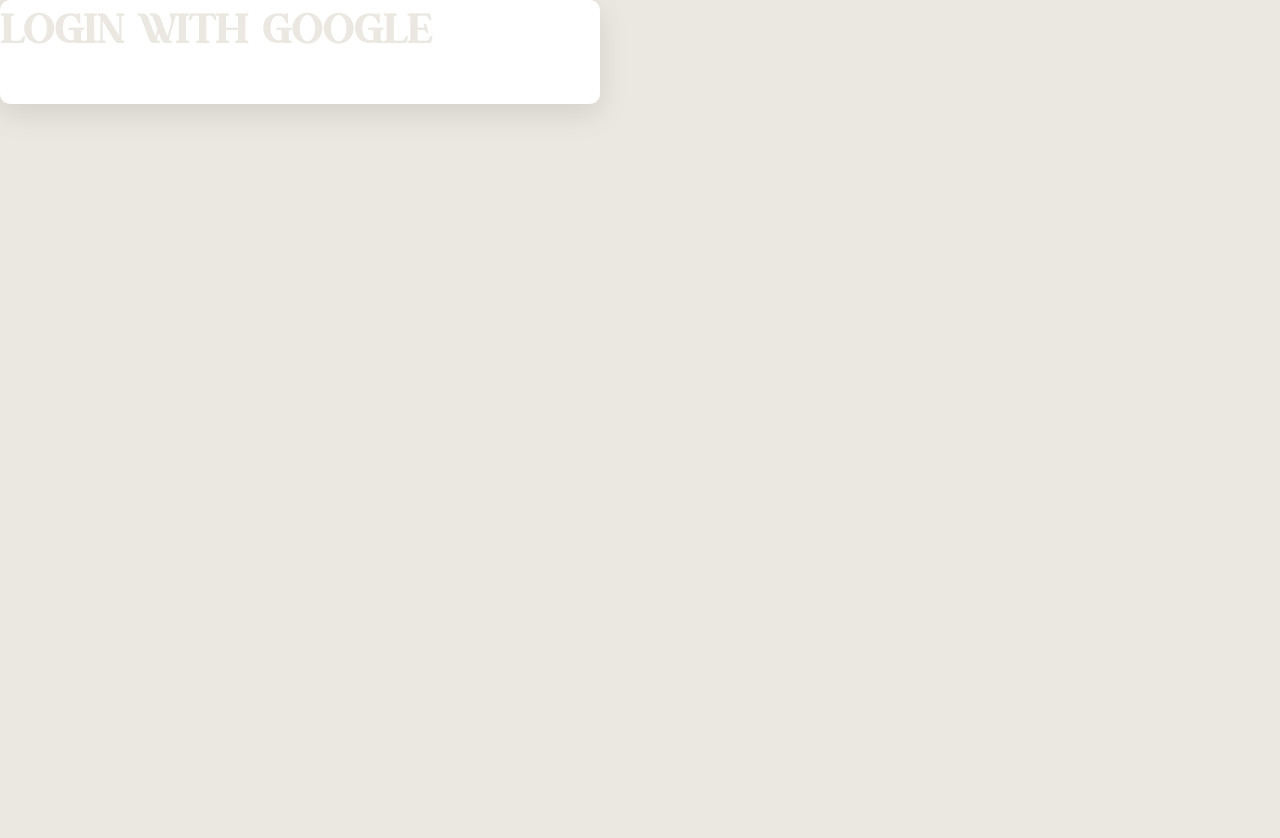
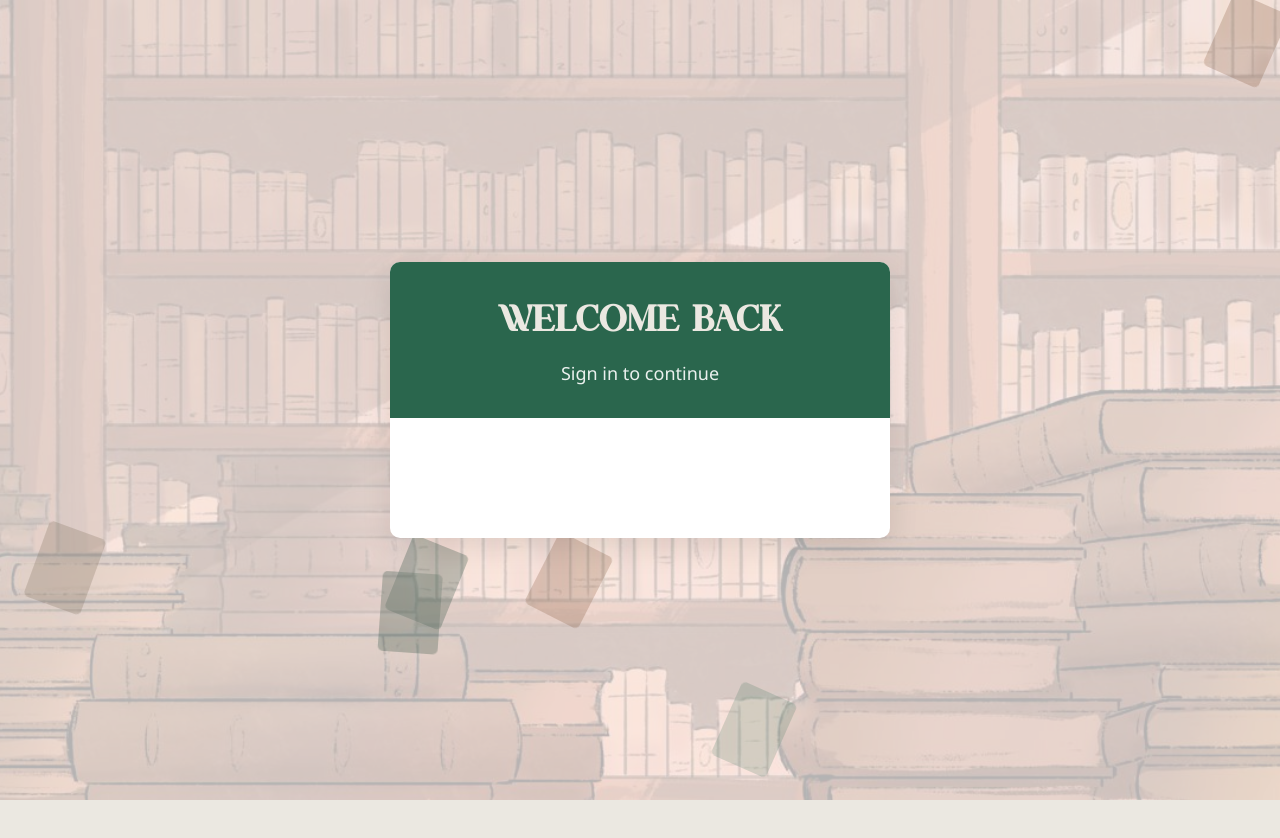
Before and after one commit to tamu-csce-capstone-2025-spring-hammond/Readers-Recs, a React (Create React App) app in the folder frontend/: page /login in a window 1280 px wide. Shown: the top 838 px of the page. Before the commit the page ends 800 px from the top, so only its background shows below. Built offline with nearby package versions, Linux system fonts and the light colour scheme.

Commit message:
style font size change

```diff
--- a/frontend/src/pages/login.jsx
+++ b/frontend/src/pages/login.jsx
@@ -1,6 +1,7 @@
 import React from "react";
 import { GoogleLogin } from "@react-oauth/google";
 import { useNavigate } from "react-router-dom";
+import '../style/style.css';
 
 const Login = () => {
   // Initialize useNavigate hook for navigation
@@ -23,9 +24,48 @@
   };
 
   return (
-    <div className="login-container">
-      <h1>Login with Google</h1>
-      <GoogleLogin onSuccess={handleSuccess} onError={handleFailure} />
+    <div className="login-page">
+      <div className="floating-books">
+        <div className="book"></div>
+        <div className="book"></div>
+        <div className="book"></div>
+        <div className="book"></div>
+        <div className="book"></div>
+        <div className="book"></div>
+        <div className="book"></div>
+      </div>
+      <div className="login-container">
+        <div className="login-header">
+          <h1>Welcome Back</h1>
+          <p>Sign in to continue</p>
+        </div>
+        <div className="login-content">
+          <div className="google-login-wrapper">
+            <GoogleLogin
+              onSuccess={handleSuccess}
+              onError={handleFailure}
+              theme="outline"
+              size="large"
+              text="signin_with"
+              width="350"
+              logo_alignment="center"
+              shape="rectangular"
+              custom_style={{
+                background: 'white',
+                color: '#2c5e4f',
+                border: '2px solid #2c5e4f',
+                borderRadius: '6px',
+                padding: '10px 20px',
+                width: '100%',
+                display: 'flex',
+                justifyContent: 'center',
+                alignItems: 'center',
+                fontWeight: '600'
+              }}
+            />
+          </div>
+        </div>
+      </div>
     </div>
   );
 };
--- a/frontend/src/style/sass/_login.scss
+++ b/frontend/src/style/sass/_login.scss
@@ -1,184 +1,106 @@
 .login-page {
   font-family: 'Open Sans', sans-serif;
-  background-color: $-tan;
+  background: url('../assets/libpic.jpg') center/cover no-repeat fixed;
   height: 100vh;
   display: flex;
   align-items: center;
   justify-content: center;
   margin: 0;
   padding: 0;
+  position: relative;
+  overflow: hidden;
+  z-index: 1;
 }
+
+.login-page::before {
+  content: '';
+  position: absolute;
+  top: 0;
+  left: 0;
+  width: 100%;
+  height: 100%;
+  background-color: rgba(255, 255, 255, 0.7);
+  z-index: 1;
+}
+
+.floating-books {
+  position: fixed;
+  width: 100%;
+  height: 100%;
+  top: 0;
+  left: 0;
+  pointer-events: none;
+  z-index: 1;
+  opacity: 0.5;
+}
+
+.book {
+  position: absolute;
+  width: 60px;
+  height: 80px;
+  background-color: $-rust-brown;
+  border-radius: 5px;
+  transform: rotate(10deg);
+  animation: float 15s linear infinite;
+  opacity: 0.5;
+}
+
+@keyframes float {
+  0% {
+    transform: translateY(100vh) translateX(0) rotate(10deg);
+    opacity: 0.3;
+  }
+  100% {
+    transform: translateY(-100px) translateX(0) rotate(10deg);
+    opacity: 1;
+  }
+}
+
+.book:nth-child(1) { left: 10%; background-color: $-brown; animation-duration: 18s; rotate: 10deg; animation-delay: 0.2s;}
+.book:nth-child(2) { left: 25%; background-color: $-dark-green; animation-duration: 22s; rotate: -6deg; }
+.book:nth-child(3) { left: 40%; background-color: $-dark-green; animation-duration: 19s;rotate: 12deg; animation-delay: 0.3s;}
+.book:nth-child(4) { left: 55%; background-color: $-rust-brown; animation-duration: 21s; rotate: 17deg;}
+.book:nth-child(5) { left: 70%; background-color: $-green;animation-duration: 25s; rotate: 14deg; animation-delay: 3s;}
+.book:nth-child(6) { left: 85%; background-color: $-dark-green; animation-duration: 20s; rotate: -23deg; animation-delay: 2s;}
+.book:nth-child(7) { left: 95%; background-color: $-rust-brown; animation-duration: 22s; rotate: 14deg; animation-delay: 10s; }
 
 .login-container {
   background-color: white;
   border-radius: 10px;
   box-shadow: 0 10px 30px rgba(0, 0, 0, 0.1);
   width: 90%;
-  max-width: 600px;
+  max-width: 500px;
   overflow: hidden;
+  z-index: 2;
+  position: relative;
 }
 
 .login-header {
-  background-color: $-dark-green;
+  background-color: $-green;
   color: white;
   padding: 30px 20px;
   text-align: center;
-
-  h1 {
-    font-family: 'Virust', 'Open Sans', sans-serif;
-    font-size: 42px;
-    margin-bottom: 10px;
-  }
-
-  p {
-    font-size: 28px;
-    opacity: 0.9;
-  }
 }
 
-.login-form {
-  padding: 30px 25px;
-
-  form {
-    width: 100%;
-  }
+.login-header h1 {
+  font-family: 'Virust', 'Open Sans', sans-serif;
+  font-size: 36px;
+  margin-bottom: 10px;
 }
 
-.form-group {
-  margin-bottom: 20px;
-
-  label {
-    display: block;
-    margin-bottom: 8px;
-    color: $-dark-green;
-    font-weight: 600;
-  }
-
-  .input-wrapper {
-    position: relative;
-
-    .input-icon {
-      position: absolute;
-      left: 12px;
-      top: 50%;
-      transform: translateY(-50%);
-      color: #6b7280;
-    }
-  }
-
-  input {
-    width: 100%;
-    padding: 12px 15px 12px 40px;
-    border: 2px solid #ddd;
-    border-radius: 6px;
-    font-size: 16px;
-    transition: border 0.3s;
-
-    &:focus {
-      border-color: $-green;
-      outline: none;
-    }
-  }
+.login-header p {
+  font-size: 18px;
+  opacity: 0.9;
 }
 
-.forgot-password {
-  display: block;
-  text-align: right;
-  margin-top: 5px;
-  color: $-green;
-  text-decoration: none;
-  font-size: 14px;
-
-  &:hover {
-    text-decoration: underline;
-  }
+.login-content {
+  display: flex;
+  justify-content: center;
+  align-items: center;
+  padding: 40px 20px;
 }
 
-.login-button {
-  display: flex;
-  align-items: center;
-  justify-content: center;
-  gap: 8px;
-  background-color: $-green;
-  color: white;
-  border: none;
-  padding: 12px 0;
-  border-radius: 6px;
-  font-size: 16px;
-  font-weight: 600;
-  cursor: pointer;
+.google-login-wrapper {
   width: 100%;
-  margin-top: 10px;
-  transition: background-color 0.3s;
-
-  &:hover {
-    background-color: $-dark-green;
-  }
+  max-width: 350px;
 }
-
-.divider {
-  display: flex;
-  align-items: center;
-  margin: 25px 0;
-
-  &::before,
-  &::after {
-    content: "";
-    flex-grow: 1;
-    background-color: #ddd;
-    height: 1px;
-  }
-
-  span {
-    padding: 0 15px;
-    font-size: 14px;
-    color: #888;
-  }
-}
-
-.oauth-container {
-  display: flex;
-  justify-content: center;
-}
-
-.google-button {
-  display: flex;
-  align-items: center;
-  justify-content: center;
-  background-color: white;
-  color: #757575;
-  border: 2px solid #ddd;
-  padding: 12px 20px;
-  border-radius: 6px;
-  font-size: 16px;
-  font-weight: 600;
-  cursor: pointer;
-  transition: background-color 0.3s, border-color 0.3s;
-  width: 100%;
-
-  &:hover {
-    background-color: #f5f5f5;
-    border-color: #ccc;
-  }
-
-  .google-icon {
-    margin-right: 10px;
-  }
-}
-
-.signup-link {
-  text-align: center;
-  margin-top: 25px;
-  font-size: 14px;
-  color: #666;
-
-  a {
-    color: $-rust-brown;
-    text-decoration: none;
-    font-weight: 600;
-
-    &:hover {
-      text-decoration: underline;
-    }
-  }
-}
--- a/frontend/src/style/style.css
+++ b/frontend/src/style/style.css
@@ -1408,13 +1408,113 @@
 
 .login-page {
   font-family: "Open Sans", sans-serif;
-  background-color: #EBE8E1;
+  background: url("../assets/libpic.jpg") center/cover no-repeat fixed;
   height: 100vh;
   display: flex;
   align-items: center;
   justify-content: center;
   margin: 0;
   padding: 0;
+  position: relative;
+  overflow: hidden;
+  z-index: 1;
+}
+
+.login-page::before {
+  content: "";
+  position: absolute;
+  top: 0;
+  left: 0;
+  width: 100%;
+  height: 100%;
+  background-color: rgba(255, 255, 255, 0.7);
+  z-index: 1;
+}
+
+.floating-books {
+  position: fixed;
+  width: 100%;
+  height: 100%;
+  top: 0;
+  left: 0;
+  pointer-events: none;
+  z-index: 1;
+  opacity: 0.5;
+}
+
+.book {
+  position: absolute;
+  width: 60px;
+  height: 80px;
+  background-color: #7e4f34;
+  border-radius: 5px;
+  transform: rotate(10deg);
+  animation: float 15s linear infinite;
+  opacity: 0.5;
+}
+
+@keyframes float {
+  0% {
+    transform: translateY(100vh) translateX(0) rotate(10deg);
+    opacity: 0.3;
+  }
+  100% {
+    transform: translateY(-100px) translateX(0) rotate(10deg);
+    opacity: 1;
+  }
+}
+.book:nth-child(1) {
+  left: 10%;
+  background-color: #796855;
+  animation-duration: 18s;
+  rotate: 10deg;
+  animation-delay: 0.2s;
+}
+
+.book:nth-child(2) {
+  left: 25%;
+  background-color: #0e3523;
+  animation-duration: 22s;
+  rotate: -6deg;
+}
+
+.book:nth-child(3) {
+  left: 40%;
+  background-color: #0e3523;
+  animation-duration: 19s;
+  rotate: 12deg;
+  animation-delay: 0.3s;
+}
+
+.book:nth-child(4) {
+  left: 55%;
+  background-color: #7e4f34;
+  animation-duration: 21s;
+  rotate: 17deg;
+}
+
+.book:nth-child(5) {
+  left: 70%;
+  background-color: #2A664D;
+  animation-duration: 25s;
+  rotate: 14deg;
+  animation-delay: 3s;
+}
+
+.book:nth-child(6) {
+  left: 85%;
+  background-color: #0e3523;
+  animation-duration: 20s;
+  rotate: -23deg;
+  animation-delay: 2s;
+}
+
+.book:nth-child(7) {
+  left: 95%;
+  background-color: #7e4f34;
+  animation-duration: 22s;
+  rotate: 14deg;
+  animation-delay: 10s;
 }
 
 .login-container {
@@ -1422,156 +1522,40 @@
   border-radius: 10px;
   box-shadow: 0 10px 30px rgba(0, 0, 0, 0.1);
   width: 90%;
-  max-width: 600px;
+  max-width: 500px;
   overflow: hidden;
+  z-index: 2;
+  position: relative;
 }
 
 .login-header {
-  background-color: #0e3523;
+  background-color: #2A664D;
   color: white;
   padding: 30px 20px;
   text-align: center;
 }
+
 .login-header h1 {
   font-family: "Virust", "Open Sans", sans-serif;
-  font-size: 42px;
+  font-size: 36px;
   margin-bottom: 10px;
 }
+
 .login-header p {
-  font-size: 28px;
+  font-size: 18px;
   opacity: 0.9;
 }
 
-.login-form {
-  padding: 30px 25px;
-}
-.login-form form {
+.login-content {
+  display: flex;
+  justify-content: center;
+  align-items: center;
+  padding: 40px 20px;
+}
+
+.google-login-wrapper {
   width: 100%;
-}
-
-.form-group {
-  margin-bottom: 20px;
-}
-.form-group label {
-  display: block;
-  margin-bottom: 8px;
-  color: #0e3523;
-  font-weight: 600;
-}
-.form-group .input-wrapper {
-  position: relative;
-}
-.form-group .input-wrapper .input-icon {
-  position: absolute;
-  left: 12px;
-  top: 50%;
-  transform: translateY(-50%);
-  color: #6b7280;
-}
-.form-group input {
-  width: 100%;
-  padding: 12px 15px 12px 40px;
-  border: 2px solid #ddd;
-  border-radius: 6px;
-  font-size: 16px;
-  transition: border 0.3s;
-}
-.form-group input:focus {
-  border-color: #2A664D;
-  outline: none;
-}
-
-.forgot-password {
-  display: block;
-  text-align: right;
-  margin-top: 5px;
-  color: #2A664D;
-  text-decoration: none;
-  font-size: 14px;
-}
-.forgot-password:hover {
-  text-decoration: underline;
-}
-
-.login-button {
-  display: flex;
-  align-items: center;
-  justify-content: center;
-  gap: 8px;
-  background-color: #2A664D;
-  color: white;
-  border: none;
-  padding: 12px 0;
-  border-radius: 6px;
-  font-size: 16px;
-  font-weight: 600;
-  cursor: pointer;
-  width: 100%;
-  margin-top: 10px;
-  transition: background-color 0.3s;
-}
-.login-button:hover {
-  background-color: #0e3523;
-}
-
-.divider {
-  display: flex;
-  align-items: center;
-  margin: 25px 0;
-}
-.divider::before, .divider::after {
-  content: "";
-  flex-grow: 1;
-  background-color: #ddd;
-  height: 1px;
-}
-.divider span {
-  padding: 0 15px;
-  font-size: 14px;
-  color: #888;
-}
-
-.oauth-container {
-  display: flex;
-  justify-content: center;
-}
-
-.google-button {
-  display: flex;
-  align-items: center;
-  justify-content: center;
-  background-color: white;
-  color: #757575;
-  border: 2px solid #ddd;
-  padding: 12px 20px;
-  border-radius: 6px;
-  font-size: 16px;
-  font-weight: 600;
-  cursor: pointer;
-  transition: background-color 0.3s, border-color 0.3s;
-  width: 100%;
-}
-.google-button:hover {
-  background-color: #f5f5f5;
-  border-color: #ccc;
-}
-.google-button .google-icon {
-  margin-right: 10px;
-}
-
-.signup-link {
-  text-align: center;
-  margin-top: 25px;
-  font-size: 14px;
-  color: #666;
-}
-.signup-link a {
-  color: #7e4f34;
-  text-decoration: none;
-  font-weight: 600;
-}
-.signup-link a:hover {
-  text-decoration: underline;
+  max-width: 350px;
 }
 
 .search-container {
```
Also changed, not shown: 1 other file (tests, documents, lock files or other folders).
